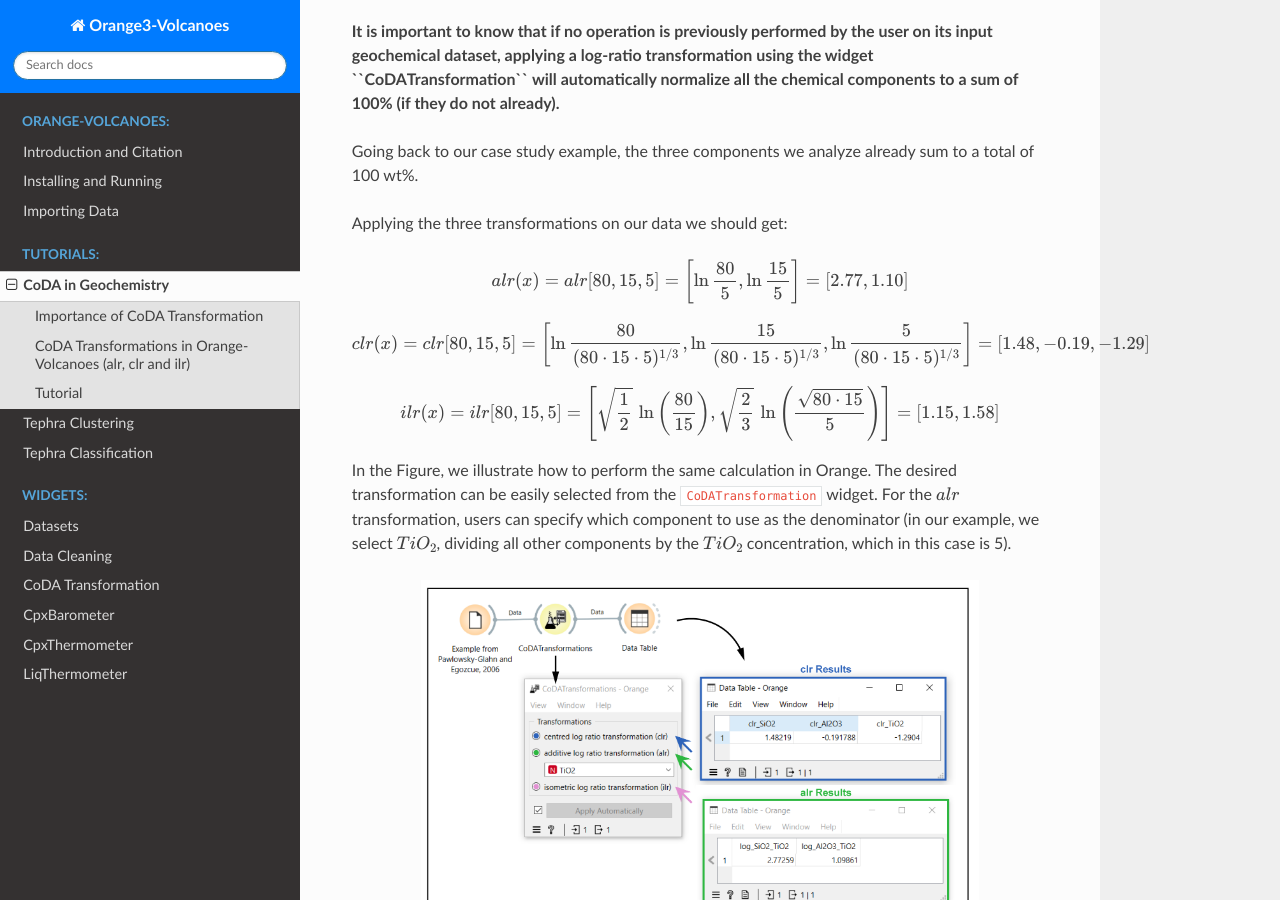
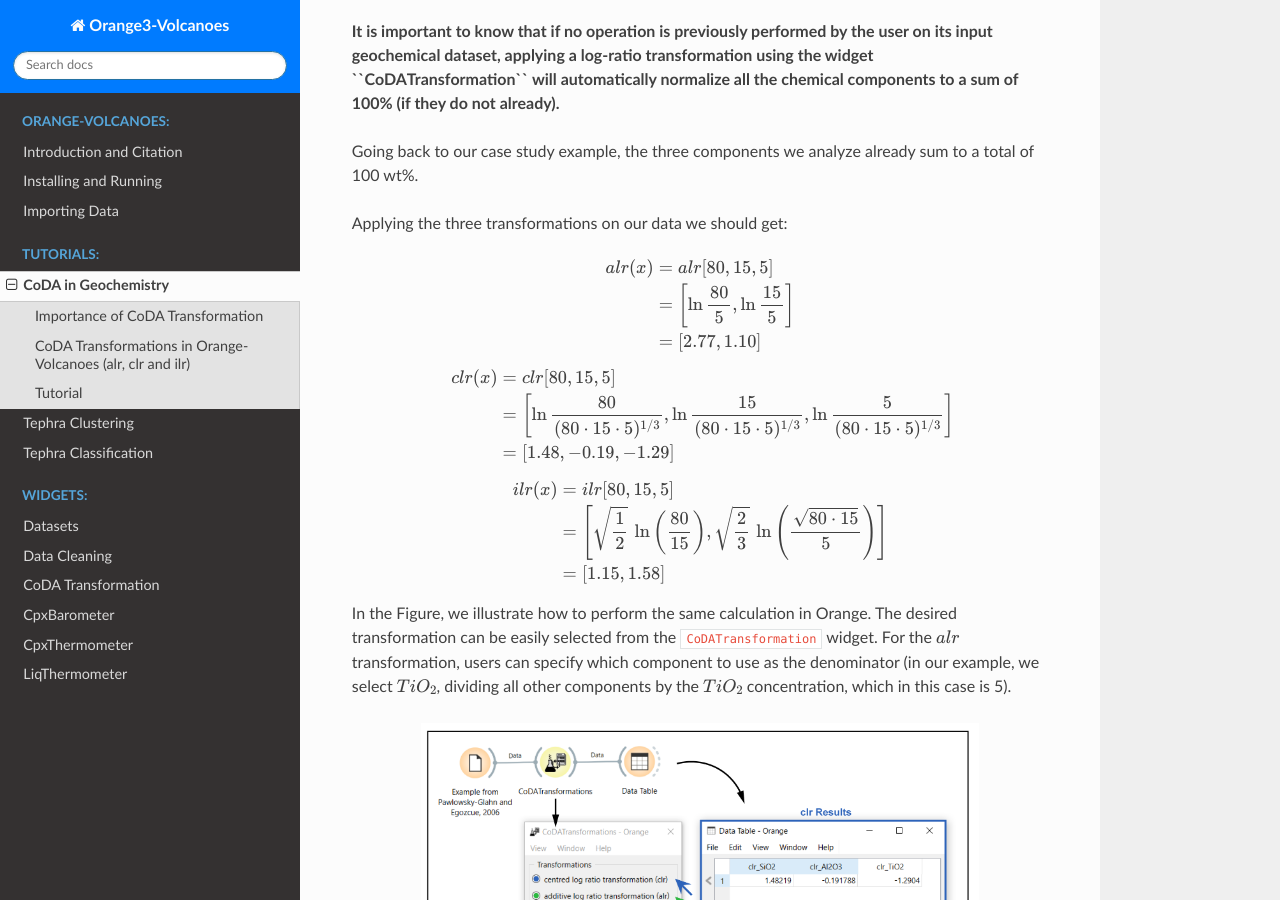
Before and after one commit to AIVolcanoLab/orange3-volcanoes, a Sphinx documentation site: the page built from docs/source/coda_geochemistry.rst, in a window 1280 px wide and 900 px high, scrolled down 2558 px. Built offline with Sphinx 7.4.7 and the Read the Docs theme 3.1.0, drawn with Linux system fonts in a browser that asks for light colours.

Commit message:
docs updates

```diff
--- a/docs/source/coda_geochemistry.rst
+++ b/docs/source/coda_geochemistry.rst
@@ -76,17 +76,29 @@ Applying the three transformations on our data we should get:
 
 .. math::
 
-   alr(x) = alr[80, 15, 5] = \left [ \ln\frac{80}{5}, \ln\frac{15}{5} \right ] = [2.77, 1.10]
+   \begin{aligned}
+   alr(x) &= alr[80, 15, 5] \\
+          &= \left [ \ln\frac{80}{5}, \ln\frac{15}{5} \right ] \\
+          &= [2.77, 1.10]
+   \end{aligned}
+
 
 .. math::
 
-   clr(x) = clr[80, 15, 5] = \left [ \ln\frac{80}{(80\cdot15\cdot5)^{1/3}}, \ln\frac{15}{(80\cdot15\cdot5)^{1/3}}, \ln\frac{5}{(80\cdot15\cdot5)^{1/3}} \right ]
-   = [1.48, -0.19, -1.29]
+   \begin{aligned}
+   clr(x) &= clr[80, 15, 5] \\
+          &= \left [ \ln\frac{80}{(80\cdot15\cdot5)^{1/3}}, \ln\frac{15}{(80\cdot15\cdot5)^{1/3}}, \ln\frac{5}{(80\cdot15\cdot5)^{1/3}} \right ] \\
+          &= [1.48, -0.19, -1.29]
+   \end{aligned}
+
 
 .. math::
 
-   ilr(x) = ilr[80, 15, 5] = \left [ \sqrt{\frac{1}{2}} \, \ln\left(\frac{80}{15}\right), \sqrt{\frac{2}{3}} \, \ln\left(\frac{\sqrt{80\cdot15}}{5}\right) \right ]
-   = [1.15, 1.58]
+   \begin{aligned}
+   ilr(x) &= ilr[80, 15, 5] \\
+          &= \left [ \sqrt{\frac{1}{2}} \, \ln\left(\frac{80}{15}\right), \sqrt{\frac{2}{3}} \, \ln\left(\frac{\sqrt{80\cdot15}}{5}\right) \right ] \\
+          &= [1.15, 1.58]
+   \end{aligned}
 
 In the Figure, we illustrate how to perform the same calculation in Orange. The desired transformation can be easily selected from the ``CoDATransformation`` widget. For the :math:`alr` transformation, users can specify which component to use as the denominator (in our example, we select :math:`TiO_2`, dividing all other components by the :math:`TiO_2` concentration, which in this case is 5).
 
```
Also changed, not shown: 2 other files.
